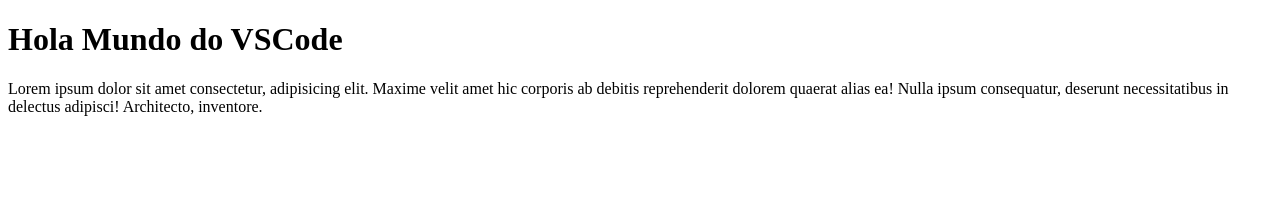
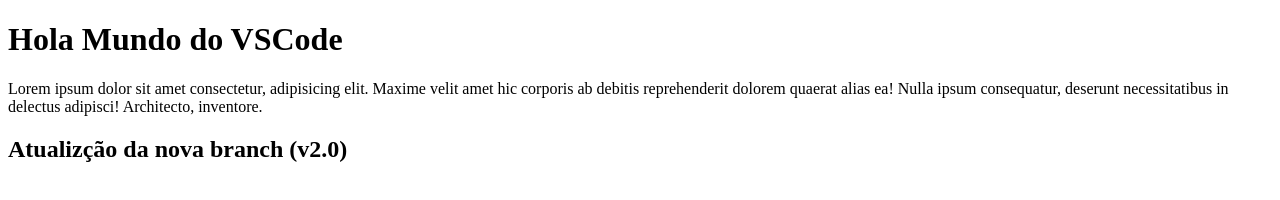
Before and after one commit to sanxezco/test-vscode, a plain HTML site: page index.html in a window 1280 px wide. Drawn offline with Linux system fonts and the light colour scheme.

Commit message:
Atualizção da nova branch (v2.0)

```diff
--- a/index.html
+++ b/index.html
@@ -9,5 +9,7 @@
 <body>
     <h1>Hola Mundo do VSCode</h1>
     <p>Lorem ipsum dolor sit amet consectetur, adipisicing elit. Maxime velit amet hic corporis ab debitis reprehenderit dolorem quaerat alias ea! Nulla ipsum consequatur, deserunt necessitatibus in delectus adipisci! Architecto, inventore.</p>
+
+    <h2>Atualizção da nova branch (v2.0)</h2>
 </body>
 </html>
```
